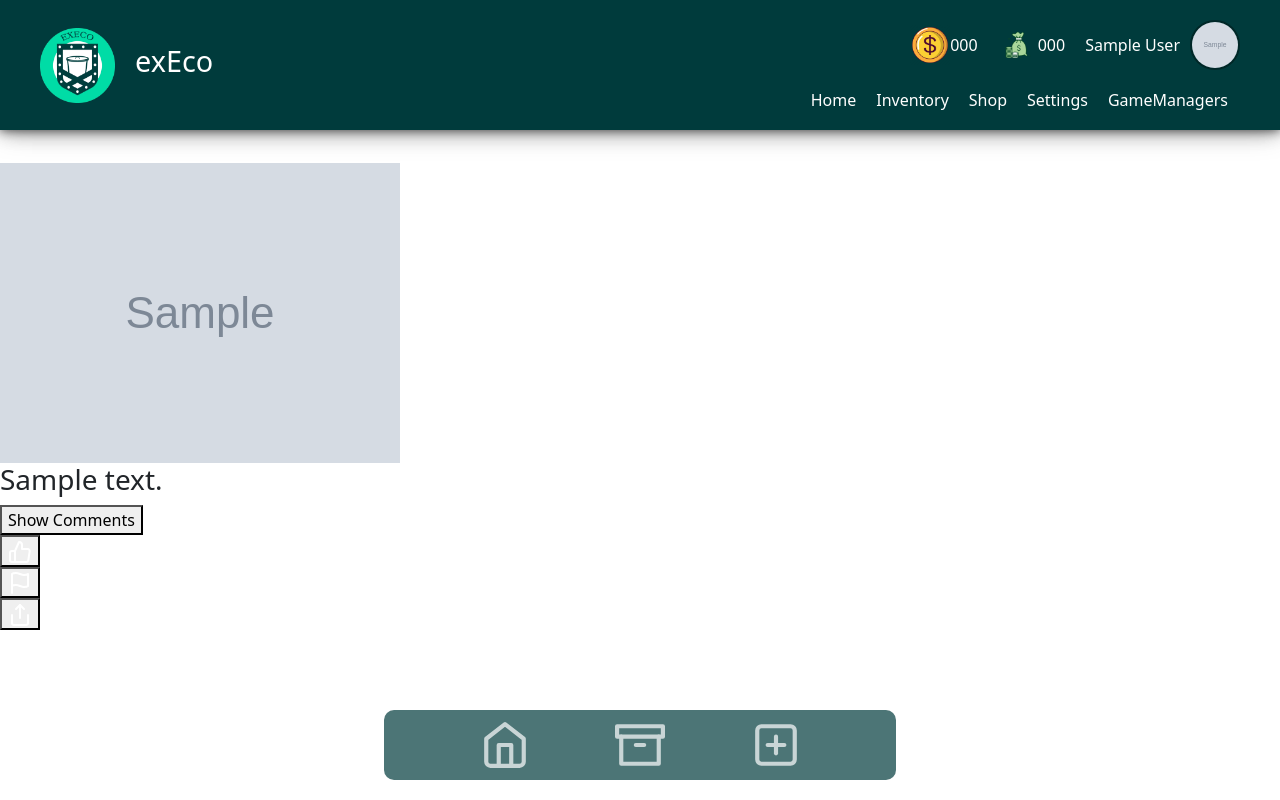
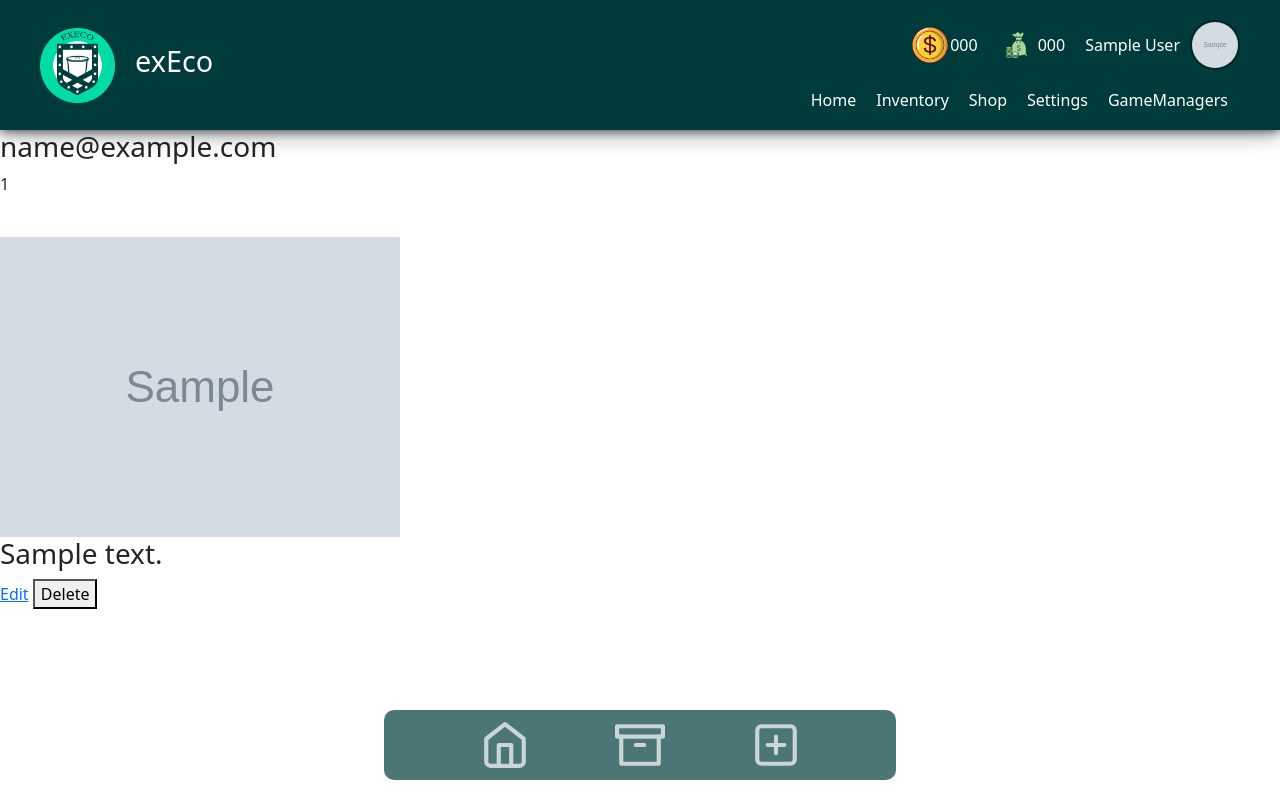
Before and after one commit to W3r5l3y/exEco, a Django app: page /profile/1/ in a window 1280 px wide. Run offline with Django 4.2, Linux system fonts and the light colour scheme; a user stored in the database is signed in; tables that the repository leaves empty hold one stand-in row (values such as "Sample post"); grey boxes marked "Sample" are stand-in pictures; one stand-in notice (Sample message) is shown; parts of the project's set-up code (start-up, migrations or seed data) failed here and were passed over; some libraries are stand-ins or nearby versions.

Commit message:
Add edit and delete functionality for user posts via user profile page

```diff
--- a/forum/templates/forum/bottom_navbar.html
+++ b/forum/templates/forum/bottom_navbar.html
@@ -8,13 +8,10 @@
         {% bootstrap_css %}
         {% bootstrap_javascript %}
 
-
-
         {% load static %}
         <link rel="stylesheet" type="text/css" href="{% static 'css/forum-bottom-navbar.css' %}">
-
     </head>
-    <body >
+    <body>
         {% block content %}
             <div class="bottom-navbar-container">
                 <div class="bottom-navbar">
@@ -25,11 +22,11 @@
                             <img class="bottom-navbar-image" src="{% static 'img/home.svg' %}" alt="home">
                         {% endif %}
                     </a>
-                    <a href="#">
-                        {% if active_page == 'profile' %}
-                            <img class="bottom-navbar-image bottom-navbar-image-selected" src="{% static 'img/archive_selected.svg' %}" alt="profile">
+                    <a href="{% url 'user_profile' user_id=request.user.id %}">
+                        {% if active_page == 'manage' %}
+                            <img class="bottom-navbar-image bottom-navbar-image-selected" src="{% static 'img/archive_selected.svg' %}" alt="manage">
                         {% else %}
-                            <img class="bottom-navbar-image" src="{% static 'img/archive.svg' %}" alt="profile">
+                            <img class="bottom-navbar-image" src="{% static 'img/archive.svg' %}" alt="manage">
                         {% endif %}
                     </a>
                     <a href="{% url 'create_post' %}">
--- a/forum/templates/forum/user_profile.html
+++ b/forum/templates/forum/user_profile.html
@@ -13,17 +13,26 @@
 </head>
 
 <body>
+    {% if messages %}
+        <div class="messages">
+            {% for message in messages %}
+                <div class="alert {% if message.tags %}alert-{{ message.tags }}{% endif %}">
+                    {{ message }}
+                </div>
+            {% endfor %}
+        </div>
+    {% endif %}
     <main>
         <h1>{{ user.email }}'s Profile</h1>
-        <div id="user-posts" class="posts">
+        <div id="posts" class="posts">
             {% for post in posts %}
                 <div class="post">
                     <div class="post-top">
-                        <h3><a href="{% url 'user_profile' post.user.id %}">{{ post.user.email }}</a></h3>
+                        <h3>{{ post.user.email }}</h3>
                         <div class="like-count-container">
-                            <div class="like-count">
+                            <div class="like-count" onclick="likePost({{ post.post_id }})">
                                 <p id="like-count-{{ post.post_id }}" class="like-count-text">{{ post.likes }}</p>
-                                <img class="like-count-image" src="{% static 'img/heart.svg' %}" alt="like_count">
+                                <img class="like-count-image" src="{% static 'img/heart.svg' %}" alt="like_count" id="like-heart-{{ post.post_id }}">
                             </div>
                         </div>
                     </div>
@@ -34,26 +43,15 @@
                         <div class="post-description">
                             <h3 class="post-description-text">{{ post.description }}</h3>
                         </div>
-                        <div class="post-comments">
-                            <button onclick="toggleComments({{ post.post_id }})">Show Comments</button>
-                            <div id="comments-{{ post.post_id }}" class="comments-container" style="display: none;">
-                                {% for comment in post.comments.all %}
-                                    <div class="comment">
-                                        <p><strong>{{ comment.user.email }}</strong>: {{ comment.text }}</p>
-                                    </div>
-                                {% endfor %}
-                            </div>
+                        {% if post.user == logged_in_user %}
+                        <div class="post-actions">
+                            <a href="{% url 'edit_post' post.post_id %}" class="post-action-button">Edit</a>
+                            <form action="{% url 'delete_post' post.post_id %}" method="post" style="display:inline;">
+                                {% csrf_token %}
+                                <button type="submit" class="post-action-button">Delete</button>
+                            </form>
                         </div>
-                        <div class="post-actions">
-                            <button class="post-action-button" type="button" onclick="likePost({{ post.post_id }})">
-                                <img id="like-button-{{ post.post_id }}" alt="like-post" class="post-action-img" src="{% static 'img/like.svg' %}">
-                            </button>
-                            <form action="{% url 'report_post' post.post_id %}" method="post">
-                                {% csrf_token %}
-                                <button class="post-action-button" type="submit"><img alt="report-post" class="post-action-img" src="{% static 'img/flag.svg' %}"></button>
-                            </form>
-                            <button class="post-action-button" onclick="sharePost({{ post.post_id }})"><img alt="share-post" class="post-action-img" src="{% static 'img/share.svg' %}"></button>
-                        </div>
+                        {% endif %}
                     </div>
                 </div>
             {% endfor %}
--- a/forum/urls.py
+++ b/forum/urls.py
@@ -6,6 +6,8 @@ from .views import (
     report_post,
     user_profile,
     add_comment,
+    delete_post,
+    edit_post,
 )
 from django.conf import settings
 from django.conf.urls.static import static
@@ -17,6 +19,8 @@ urlpatterns = [
     path("report/<int:post_id>/", report_post, name="report_post"),
     path("profile/<int:user_id>/", user_profile, name="user_profile"),
     path("add_comment/<int:post_id>/", add_comment, name="add_comment"),
+    path("delete_post/<int:post_id>/", delete_post, name="delete_post"),
+    path("edit_post/<int:post_id>/", edit_post, name="edit_post"),
 ]
 
 if settings.DEBUG:
--- a/forum/views.py
+++ b/forum/views.py
@@ -7,6 +7,7 @@ from django.utils.decorators import method_decorator
 from .models import Post, PostLike, Comment
 from .forms import PostForm
 from accounts.models import CustomUser
+from django.contrib import messages
 
 
 def forum_home(request):
@@ -56,7 +57,9 @@ def user_profile(request, user_id):
     user = get_object_or_404(CustomUser, id=user_id)
     user_posts = Post.objects.filter(user=user).order_by("-created_at")
     return render(
-        request, "forum/user_profile.html", {"user": user, "posts": user_posts}
+        request,
+        "forum/user_profile.html",
+        {"user": user, "posts": user_posts, "logged_in_user": request.user},
     )
 
 
@@ -71,3 +74,35 @@ def add_comment(request, post_id):
             {"success": True, "text": comment.text, "user_email": comment.user.email}
         )
     return JsonResponse({"success": False})
+
+
+@login_required
+def edit_post(request, post_id):
+    post = get_object_or_404(Post, post_id=post_id)
+    if post.user != request.user:
+        messages.error(request, "You are not authorized to edit this post.")
+        return redirect("user_profile", user_id=request.user.id)
+
+    if request.method == "POST":
+        form = PostForm(request.POST, request.FILES, instance=post)
+        if form.is_valid():
+            form.save()
+            messages.success(request, "Post updated successfully.")
+            return redirect("user_profile", user_id=request.user.id)
+    else:
+        form = PostForm(instance=post)
+    return render(request, "forum/edit_post.html", {"form": form, "post": post})
+
+
+@login_required
+def delete_post(request, post_id):
+    post = get_object_or_404(Post, post_id=post_id)
+    if post.user != request.user:
+        messages.error(request, "You are not authorized to delete this post.")
+        return redirect("user_profile", user_id=request.user.id)
+
+    if request.method == "POST":
+        post.delete()
+        messages.success(request, "Post deleted successfully.")
+        return redirect("user_profile", user_id=request.user.id)
+    return render(request, "forum/delete_post.html", {"post": post})
```
Also changed, not shown: forum/templates/forum/delete_post.html (added, +30 -0 lines), forum/templates/forum/edit_post.html (added, +47 -0 lines).
